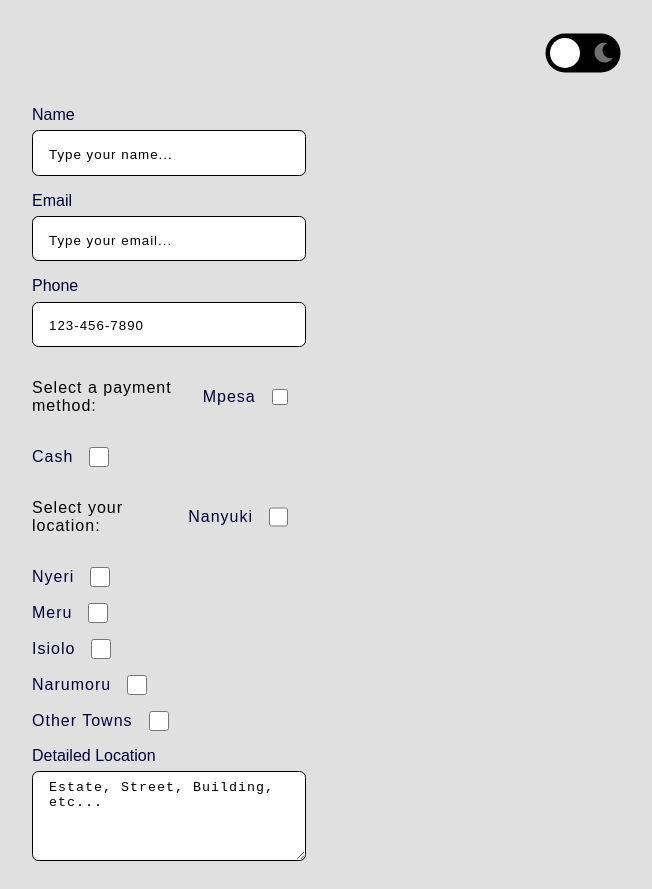
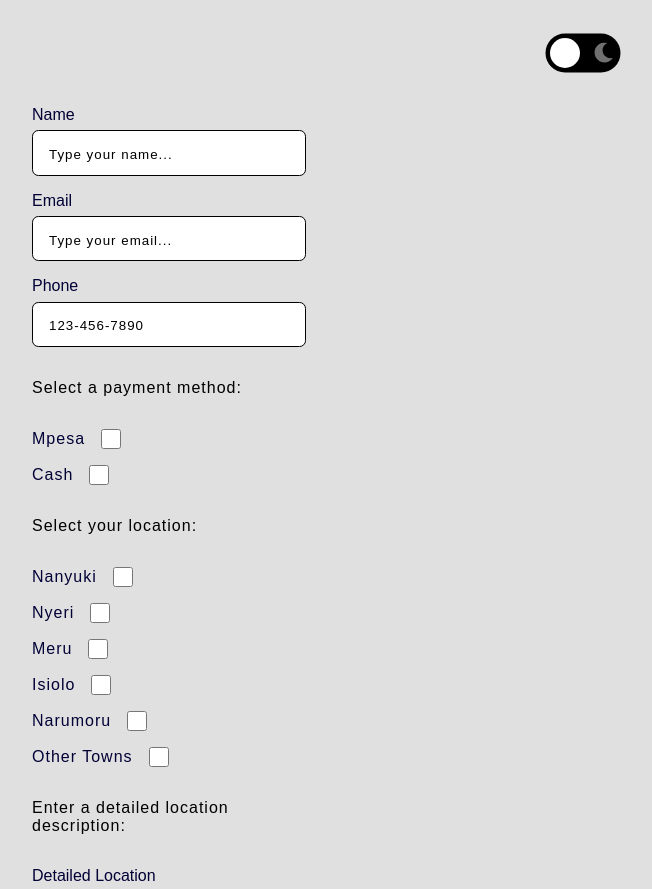
Before and after one commit to mworia-Br/Simple-React-Form, a React (Create React App) app: page / in a window 1280 px wide. Shown: the top 889 px of the page, without its empty margins (480-1132 px from the left). Built offline with nearby package versions, Linux system fonts and the light colour scheme; no server answers.

Commit message:
Update Contact.js

```diff
--- a/src/Contact.js
+++ b/src/Contact.js
@@ -83,6 +83,8 @@ const Contact = () => {
       />
       <Container>
         <p>Select a payment method:</p>
+      </Container>
+      <Container>
         <label htmlFor='info'>Mpesa</label>
         <input
           type='checkbox'
@@ -104,6 +106,8 @@ const Contact = () => {
       </Container>
       <Container>
         <p>Select your location:</p>
+      </Container>
+      <Container>
         <label htmlFor='info'>Nanyuki</label>
         <input
           type='checkbox'
@@ -162,6 +166,9 @@ const Contact = () => {
           name='other'
           id='other'
         />
+      </Container>
+      <Container>
+        <p>Enter a detailed location description:</p>
       </Container>
       <label htmlFor='message'>Detailed Location</label>
       <textarea
```
